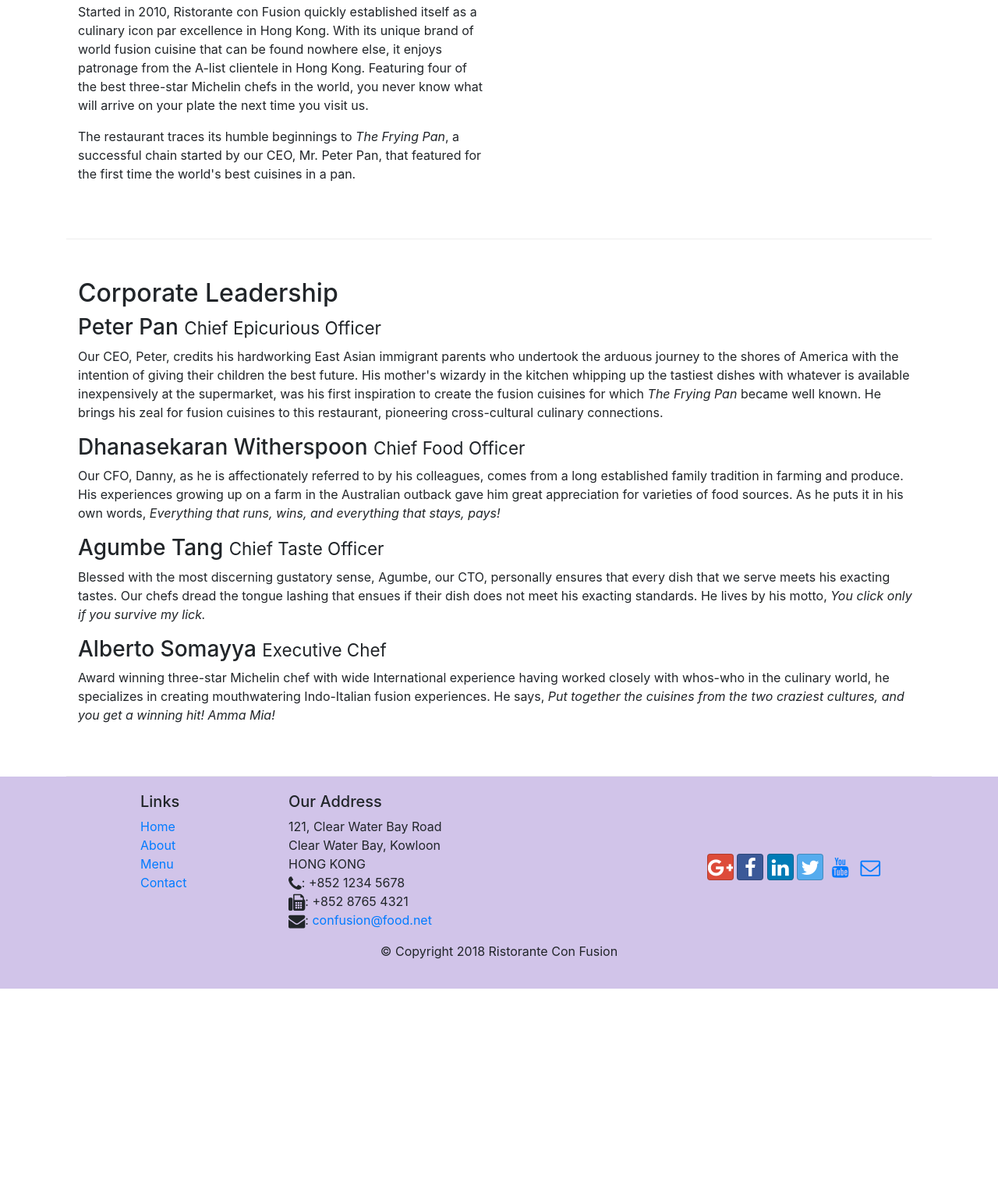
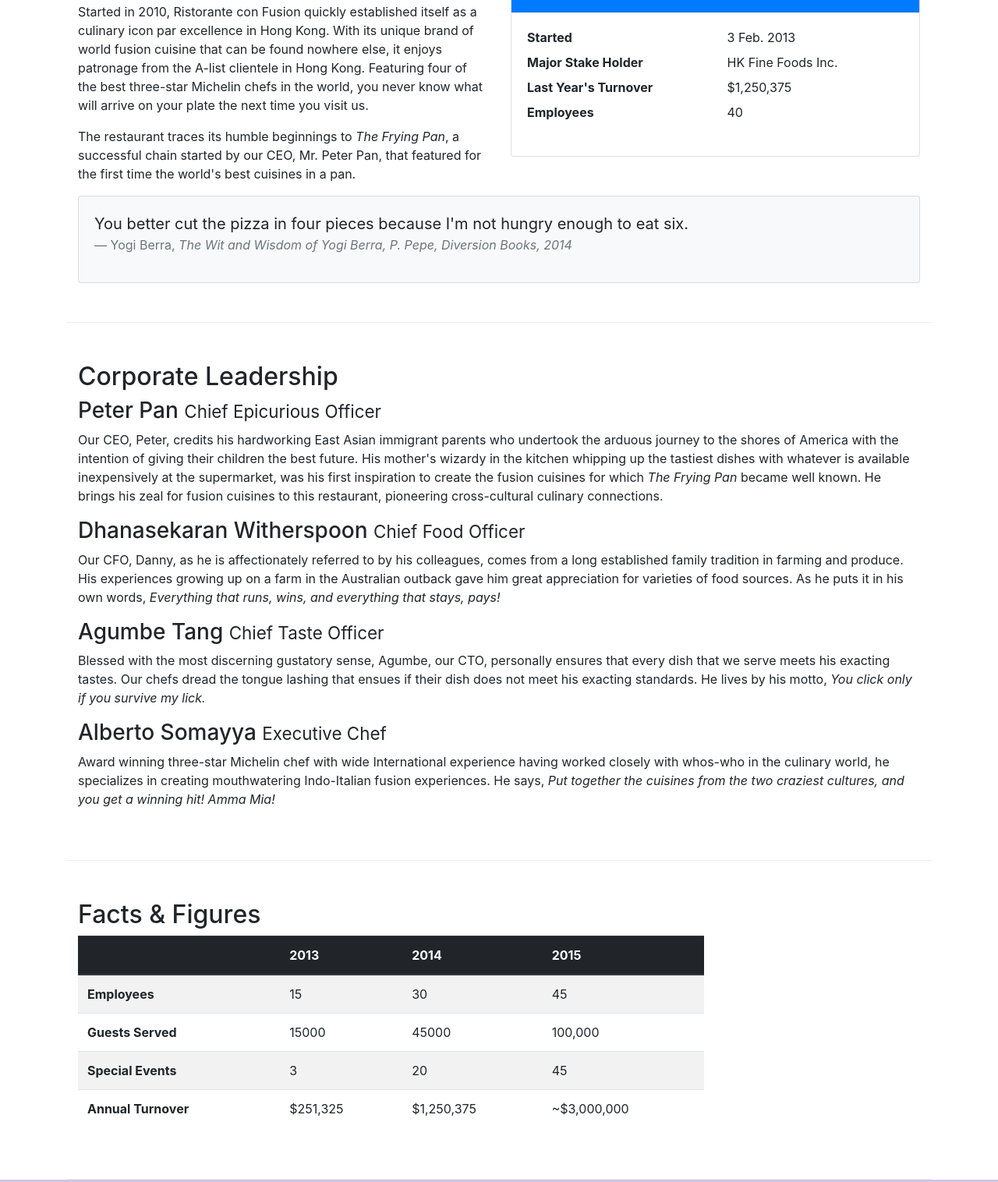
Before and after one commit to aiutegul/conFusion, a website: page aboutus.html in a window 1280 px wide. Shown: the part 558-2074 px from the top of the page at 78% size. Before the commit the page ends 1826 px from the top, so only its background shows below. Drawn offline with nearby package versions, Linux system fonts and the light colour scheme.

Commit message:
Tables and Cards

```diff
--- a/aboutus.html
+++ b/aboutus.html
@@ -74,7 +74,32 @@
                 <p>The restaurant traces its humble beginnings to <em>The Frying Pan</em>, a successful chain started by
                     our CEO, Mr. Peter Pan, that featured for the first time the world's best cuisines in a pan.</p>
             </div>
-            <div>
+            <div class="col-sm">
+                <div class="card">
+                    <h3 class="card-header bg-primary text-white">Facts At a Glance</h3>
+                    <div class="card-body">
+                        <dl class="row">
+                            <dt class="col-6">Started</dt>
+                            <dd class="col-6">3 Feb. 2013</dd>
+                            <dt class="col-6">Major Stake Holder</dt>
+                            <dd class="col-6">HK Fine Foods Inc.</dd>
+                            <dt class="col-6">Last Year's Turnover</dt>
+                            <dd class="col-6">$1,250,375</dd>
+                            <dt class="col-6">Employees</dt>
+                            <dd class="col-6">40</dd>
+                        </dl>
+                    </div>
+                </div>
+            </div>
+            <div class="col-12">
+                <div class="card card-body bg-light">
+                    <blockquote class="blockquote">
+                        <p class="mb-0">You better cut the pizza in four pieces because I'm not hungry enough to eat six.</p>
+                        <footer class="blockquote-footer">Yogi Berra, <cite title="Source Title">The Wit and Wisdom of
+                            Yogi Berra, P. Pepe, Diversion Books, 2014
+                        </cite></footer>
+                    </blockquote>
+                </div>
             </div>
         </div>
 
@@ -105,6 +130,50 @@
                     Indo-Italian fusion experiences. He says, <em>Put together the cuisines from the two craziest
                         cultures, and you get a winning hit! Amma Mia!</em></p>
             </div>
+        </div>
+        <div class="row row-content">
+            <div class="col-12 col-sm-9">
+                <h2>Facts &amp; Figures</h2>
+                <div class="table-responsive">
+                    <table class="table table-striped">
+                        <thead class="thead-dark">
+                            <tr>
+                                <th>&nbsp;</th>
+                                <th>2013</th>
+                                <th>2014</th>
+                                <th>2015</th>
+                            </tr>
+                        </thead>
+                        <tbody>
+                            <tr>
+                                <th>Employees</th>
+                                <td>15</td>
+                                <td>30</td>
+                                <td>45</td>
+                            </tr>
+                            <tr>
+                                <th>Guests Served</th>
+                                <td>15000</td>
+                                <td>45000</td>
+                                <td>100,000</td>
+                            </tr>
+                            <tr>
+                                <th>Special Events</th>
+                                <td>3</td>
+                                <td>20</td>
+                                <td>45</td>
+                            </tr>
+                            <tr>
+                                <th>Annual Turnover</th>
+                                <td>$251,325</td>
+                                <td>$1,250,375</td>
+                                <td>~$3,000,000</td>
+                            </tr>
+                        </tbody>
+                    </table>
+                </div>
+            </div>
+            <div class="col-12 col-sm-3"></div>
         </div>
 
     </div>
```
